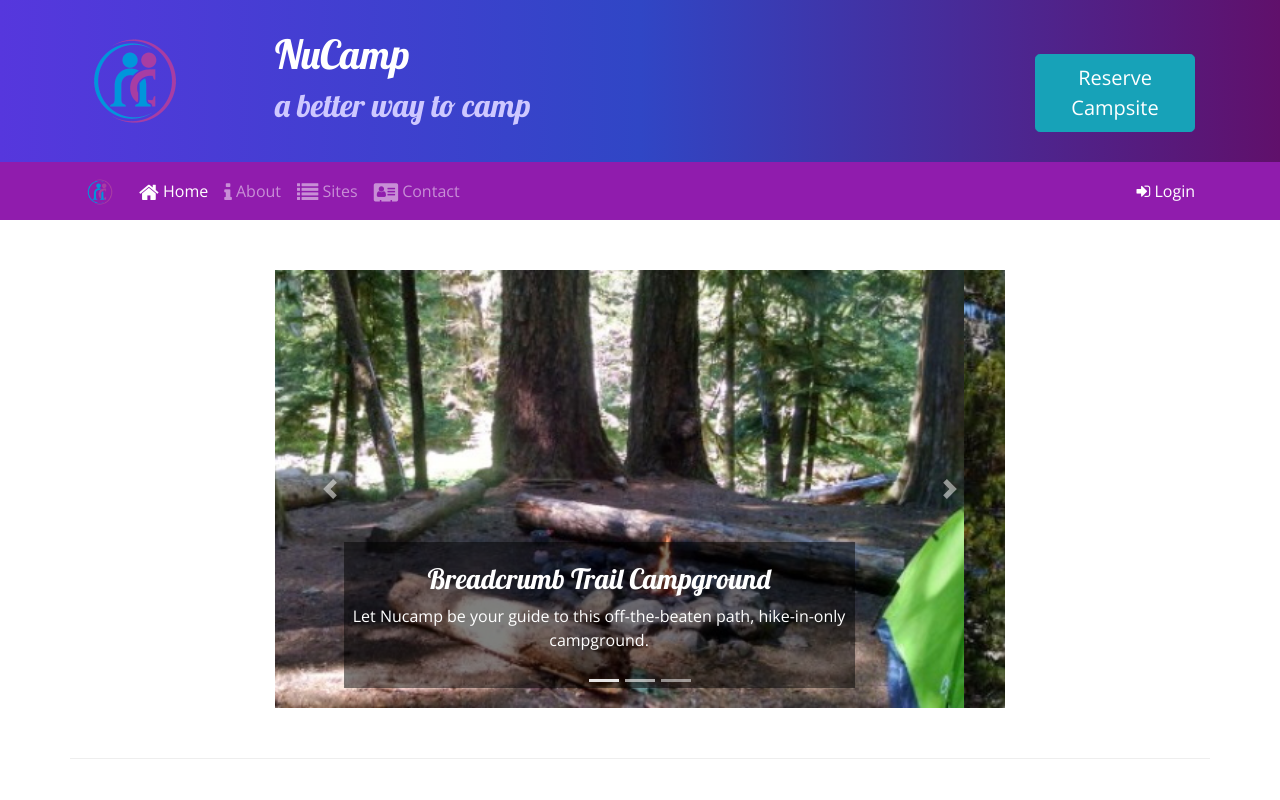
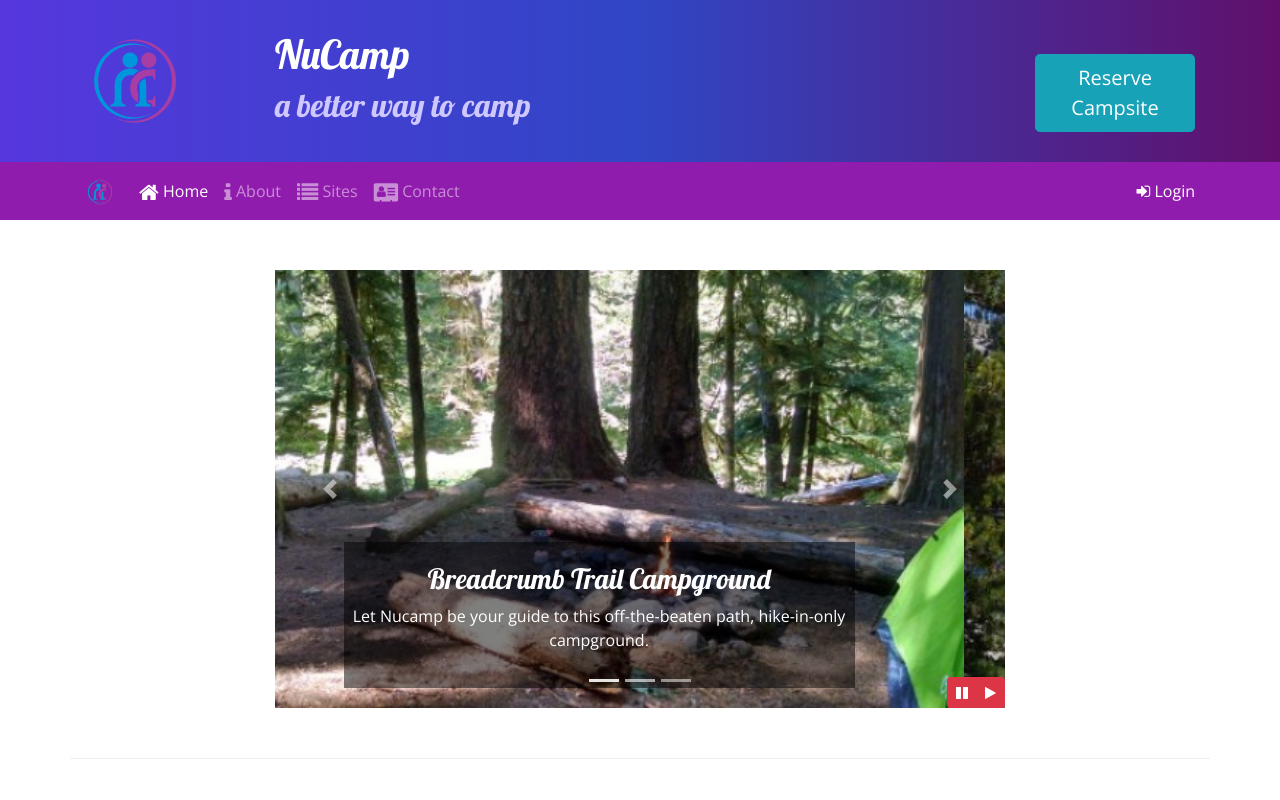
Before and after one commit to hennasingh/Nucampsite, a website: page index.html in a window 1280 px wide. Shown: the top 800 px of the page. Drawn offline with nearby package versions, Linux system fonts and the light colour scheme.

Commit message:
implemented play/pause buttons to carousel and jquery for functioning

```diff
--- a/css/styles.css
+++ b/css/styles.css
@@ -45,3 +45,10 @@ header h2 {
 .carousel-caption {
     background-color: rgba(0, 0, 0, 0.5);
 }
+
+#carouselButton {
+    position: absolute;
+    right: 0;
+    bottom: 0;
+    z-index: 100;
+}
--- a/index.html
+++ b/index.html
@@ -196,6 +196,14 @@
                         <span class="carousel-control-next-icon"></span>
                         <span class="sr-only">Next</span>
                     </a>
+                    <div class="btn-group" id="carouselButton">
+                        <button class="btn btn-danger btn-sm">
+                            <i class="fa fa-pause" id="carouselPause"></i>
+                        </button>
+                        <button class="btn btn-danger btn-sm" id="carouselPlay">
+                            <i class="fa fa-play"></i>
+                        </button>
+                    </div>
                 </div>
             </div>
         </div>
@@ -278,6 +286,18 @@
         <script src="node_modules/popper.js/dist/umd/popper.min.js"></script>
         <script src="node_modules/bootstrap/dist/js/bootstrap.min.js"></script>
 
+        <script>
+      $(function() {
+            $(".carousel").carousel( { interval: 2000 } );
+            $("#carouselPause").click(function(){
+                $(".carousel").carousel("pause");
+            });
+            $("#carouselPlay").click(function(){
+                $(".carousel").carousel("cycle");
+            });
+        });
+        </script>
+
 </body>
 
 </html>
```
